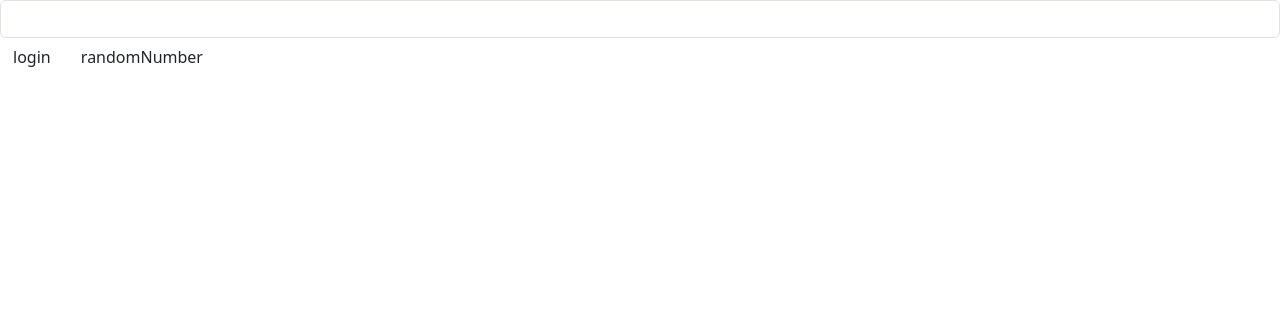
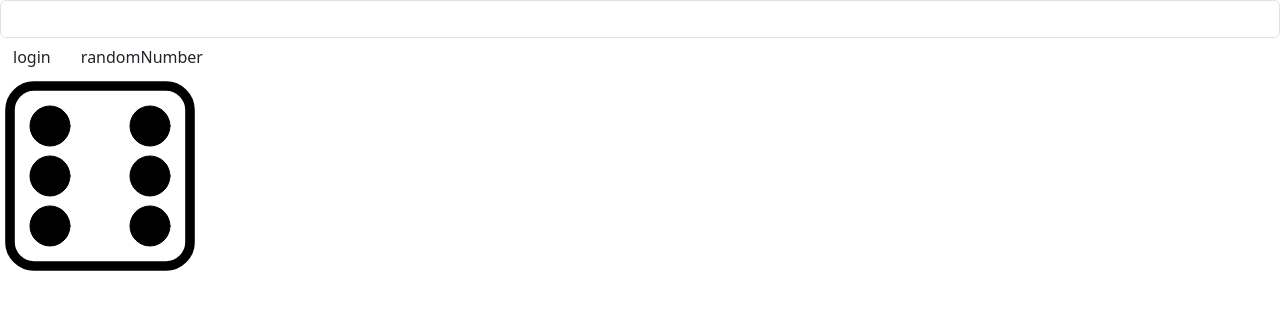
Before and after one commit to Federicaye/js-mail-dadi, a plain HTML site: page index.html in a window 1280 px wide. Both pictures are taken after a click on the button "randomNumber". Drawn offline with nearby package versions, Linux system fonts and the light colour scheme.

Commit message:
dadi img

```diff
--- a/index.html
+++ b/index.html
@@ -11,6 +11,7 @@
     <input type="email" value="" id="email" class="form-control">
     <button id="login" class="btn">login</button>
     <button id="randomNumber" class="btn">randomNumber</button>
+    <div id="dadiImg"></div>
     <script src="resource/script.js" type="text/javascript"></script>
     <script src="resource/utility.js" type="text/javascript"></script>
 </body>
--- a/resource/script.js
+++ b/resource/script.js
@@ -27,5 +27,12 @@ randomNumber.addEventListener('click', function () {
     } else {
         console.log('hai perso')
     }
+    let imgDadi = document.getElementById('dadiImg');
+    let dadiComputer = document.createElement('img');
+    dadiComputer.setAttribute('src',`dadi/${computerNumber}.svg`);
+    let dadiUser = document.createElement('img');
+    dadiComputer.setAttribute('src',`dadi/${userNumber}.svg`);
+    imgDadi.appendChild(dadiComputer, dadiUser);
+    /* imgDadi.appendChild(dadiUser); */
 
 })
```
Also changed, not shown: dadi/1.svg (added), dadi/2.svg (added), dadi/3.svg (added), dadi/4.svg (added), dadi/5.svg (added), dadi/6.svg (added).
